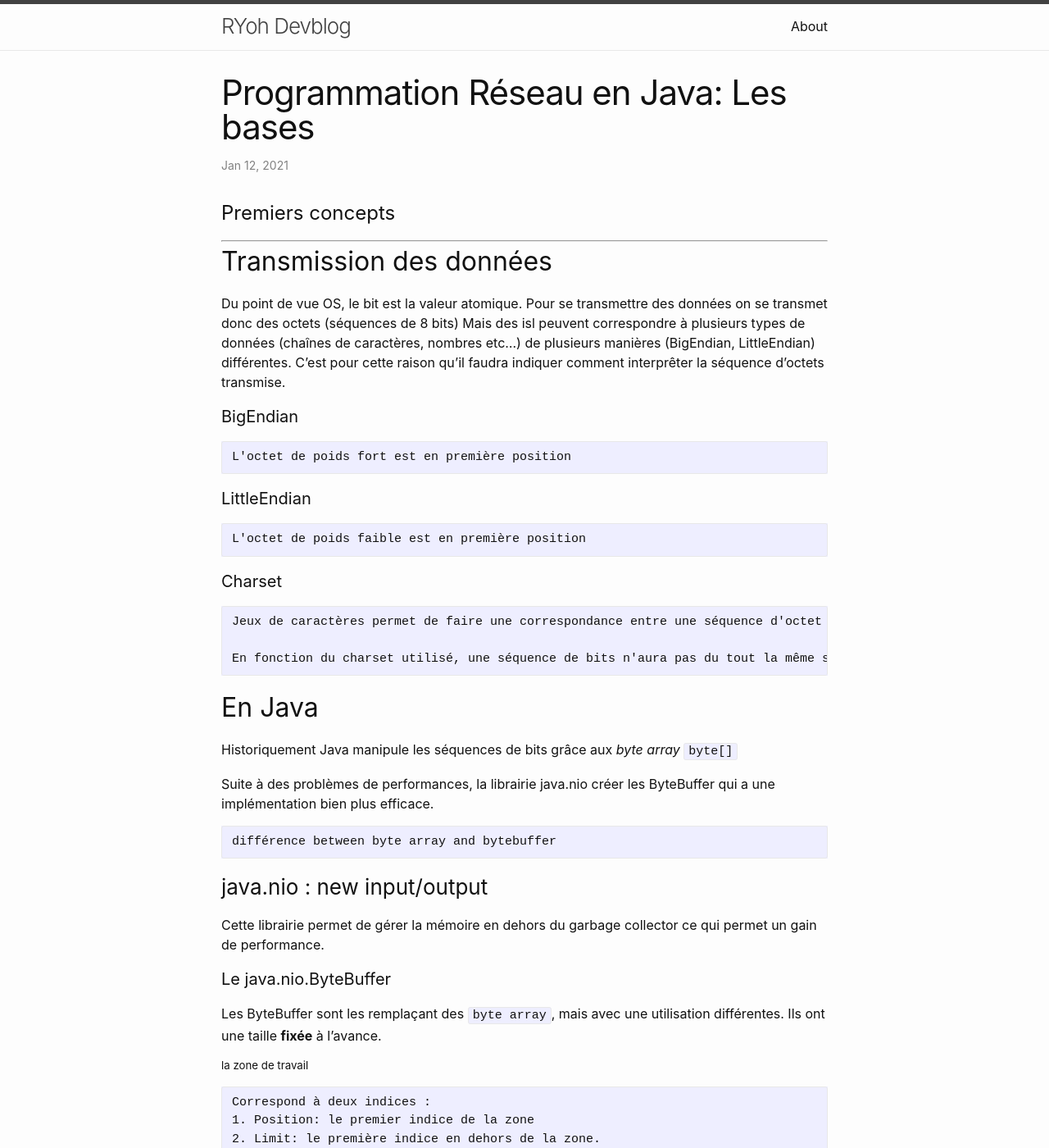
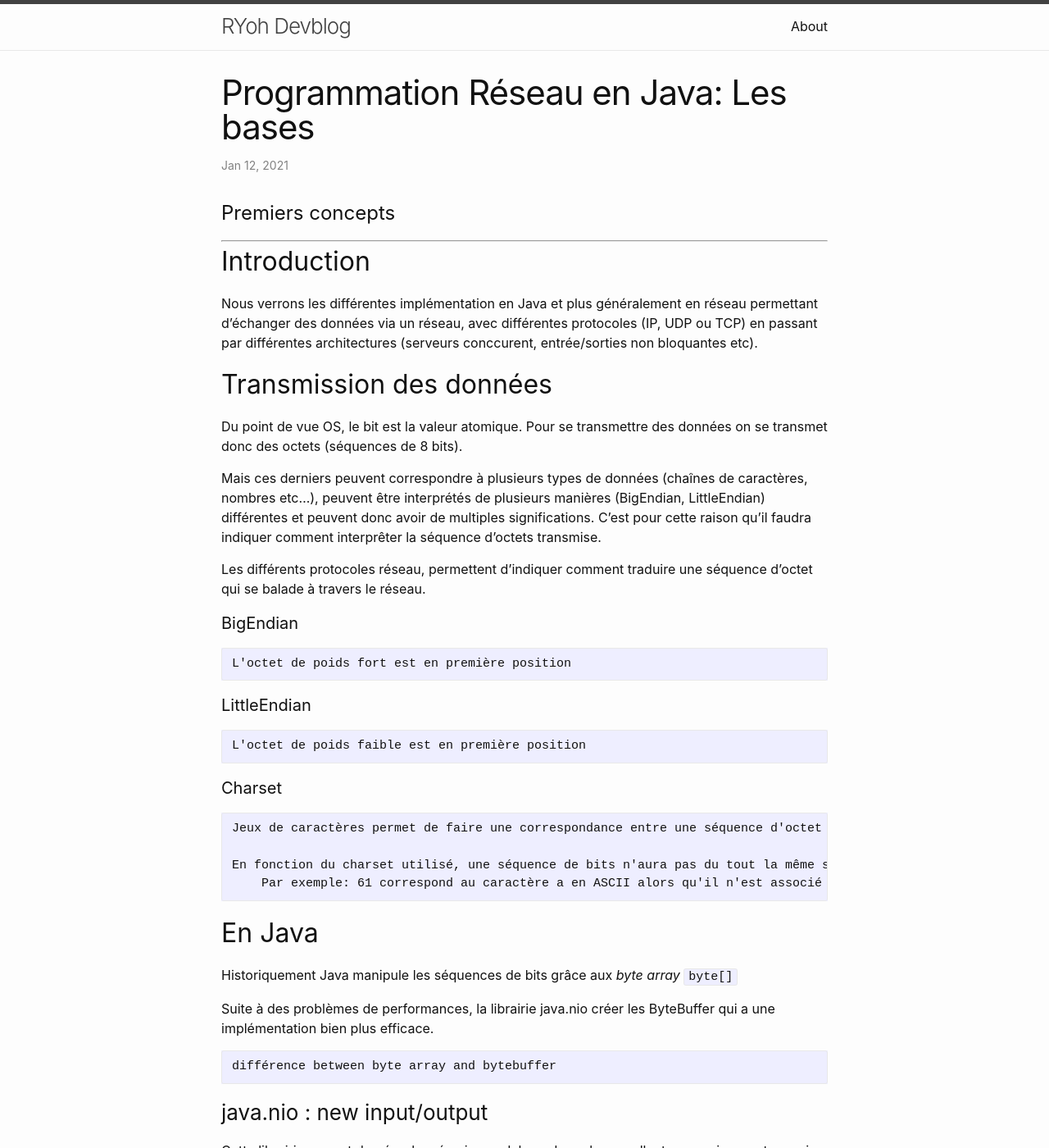
Before and after one commit to YohanRameau/YohanRameau.github.io, a Jekyll site: the page built from _posts/2020-01-14-basicByteBuffers.md, in a window 1280 px wide and 1400 px high. Shown: the whole window at 82% size. Built offline with Jekyll 4.4.1, drawn with Linux system fonts in a browser that asks for light colours; some of the changed text lies outside the part shown.

Commit message:
add conclusion last course

````diff
--- a/_posts/2020-01-14-basicByteBuffers.md
+++ b/_posts/2020-01-14-basicByteBuffers.md
@@ -7,9 +7,18 @@ categories: programmation réseau java
 
 # Premiers concepts
 ----------------
+
+## Introduction
+
+Nous verrons les différentes implémentation en Java et plus généralement en réseau permettant d'échanger des données via un réseau, avec différentes protocoles (IP, UDP ou TCP) en passant par différentes architectures (serveurs conccurent, entrée/sorties non bloquantes etc).
+
 ## Transmission des données
 
-Du point de vue OS, le bit est la valeur atomique. Pour se transmettre des données on se transmet donc des octets (séquences de 8 bits) Mais des isl peuvent correspondre à plusieurs types de données (chaînes de caractères, nombres etc...) de plusieurs manières (BigEndian, LittleEndian) différentes. C'est pour cette raison qu'il faudra indiquer comment interprêter la séquence d'octets transmise.
+Du point de vue OS, le bit est la valeur atomique. Pour se transmettre des données on se transmet donc des octets (séquences de 8 bits).
+
+Mais ces derniers peuvent correspondre à plusieurs types de données (chaînes de caractères, nombres etc...), peuvent être interprétés de plusieurs manières (BigEndian, LittleEndian) différentes et peuvent donc avoir de multiples significations. C'est pour cette raison qu'il faudra indiquer comment interprêter la séquence d'octets transmise.
+
+Les différents protocoles réseau, permettent d'indiquer comment traduire une séquence d'octet qui se balade à travers le réseau.
 
 #### BigEndian
     L'octet de poids fort est en première position
@@ -21,6 +30,7 @@ Du point de vue OS, le bit est la valeur atomique. Pour se transmettre des donn
     Jeux de caractères permet de faire une correspondance entre une séquence d'octet et des caractères. (UTF8, ASCII, etc...)
 
     En fonction du charset utilisé, une séquence de bits n'aura pas du tout la même signification
+        Par exemple: 61 correspond au caractère a en ASCII alors qu'il n'est associé à aucun caractère en UTF-8
 
 ## En Java
 
@@ -36,7 +46,7 @@ Cette librairie permet de gérer la mémoire en dehors du garbage collector ce q
 
 #### Le java.nio.ByteBuffer
 
-Les ByteBuffer sont les remplaçant des ``byte array``, mais avec une utilisation différentes. Ils ont une taille **fixée** à l'avance.
+Les ByteBuffer sont les remplaçant des ``byte array``, mais avec une utilisation différentes. Ils ont une taille **fixée** à l'avance et une zone de travail dans lequel s'effectuera différentes actions.
 
 ##### la zone de travail
     Correspond à deux indices :
@@ -52,7 +62,7 @@ Le chiffre indiqué à l'allocation est la capacité du ByteBuffer. A ce moment,
 
 L'objet est alloué sans passer par la JVM, les entrées/sorties seront donc beaucoup plus efficace mais l'allocation/desallocation sera plus lente.
 
-Il existe une méthode `allocatedirect` pour les ByteBuffer avec une grande durée de vie dans le programme.
+Il existe une méthode `allocateDirect()` pour les ByteBuffer avec une grande durée de vie dans le programme.
 
 ##### Accès
 
@@ -69,11 +79,11 @@ Un buffer est soit en lecture, soit en écriture
 - Lecture:
 
 ###### Flip
-`bb.flip()` permet de passer en mode lecture.
+`bb.flip()` permet de passer en mode lecture. Les écritures ne sont plus possible dans le BB.
 **limit:=position** and **position=0**
 
 ###### Compact
-`bb.compact()` permet de repasser en mode ecriture. Ajoute de nouveaux octets sans perdre la zone de travail.
+`bb.compact()` permet de repasser en mode ecriture. La zone de mémoire est replacé intelligemment afin de ne pas écraser de la mémoire.
 
 ###### Autre méthode
 
@@ -87,20 +97,21 @@ Un buffer est soit en lecture, soit en écriture
 
 ##### Méthode pour les types primitif
 
-putInt() écrit 4 octets d'un entier
-getInt() Lit 4 octets d'un entier
+`putInt()` écrit 4 octets d'un entier au début de la zone de travail avant de la réduire.
+`getInt()` Lit 4 octets d'un entier au début de la zone de travail avant de la réduire.
 
-L'ordre des short, int, long peuvent être Big/Little Endian
+Ces méthodes existent pour les autres types primitifs.
 
 ### java.nio.ByteOrder
-Permet d'avoir un comportement standard pour les différents type de systèmes. Par défaut en BigEndian qui est l'ordre le plus utilisé dans les protocoles réseau. Ils peut être modifié par `order(ByteOrder)`
+Permet d'avoir un comportement standard pour les différents type de systèmes. Par défaut en BigEndian qui est l'ordre le plus utilisé dans les protocoles réseau. Ils peut être modifié par `order(ByteOrder)`.
+`ByteOrder.nativeOrder()`donne l'ordre utilisé par le système.
 
 ### Encodage and decodage
 
-Les charset comme vu ci-dessus indique un mapping d'un caractère vers un symbole d'octer.
+Les charset comme vu ci-dessus indique un mapping d'un caractère vers un d'octet. La librairie que nous verrons ci dessous permet de les gérer.
 
-Encodage: Caractère -> Octets
-Décodage: Octets -> Caractères
+    Encodage: Caractère -> Octets
+    Décodage: Octets -> Caractères
 
 #### java.nio.charset.Charset
 
@@ -128,11 +139,15 @@ int fc.read(ByteBuffer bb)
 lit au plus la taille de la zone de travail du ByteBuffer.
 
 `read()` retourne le nombre d'octets lu, -1 si le channel est fermé.
-Il n'y a aucune garantie permettant de s'assurer que le ByteBuffer a été remplit.
+Il n'y a aucune garantie permettant de s'assurer que le ByteBuffer a été remplit. Cette méthode est bloquante jusqu'au dernier octet lu.
 
 #### Ecriture
 
 ```Java
 int fc.write(ByteBuffer bb)
 ```
-Ecrit la totalité de la zone de travail du ByteBuffer dans le FileChannel
+Ecrit la totalité de la zone de travail du ByteBuffer dans le FileChannel. Comme read, cette méthode est également bloquante et retourne le nombre d'octet écrit.
+
+## Pour conclure
+
+Java fournit pas mal de méthode pour gérer les suites d'octets, le ByteBuffer permet de les manipuler plus aisément et plus efficacement que les byte array. Cependant leurs utilisations différent et ils faut bien savoir gérer la zone de travail et ses modifications après les différentes appel de méthodes.
````
Also changed, not shown: other parts of _posts/2020-01-14-basicByteBuffers.md (+1 -1 lines).
